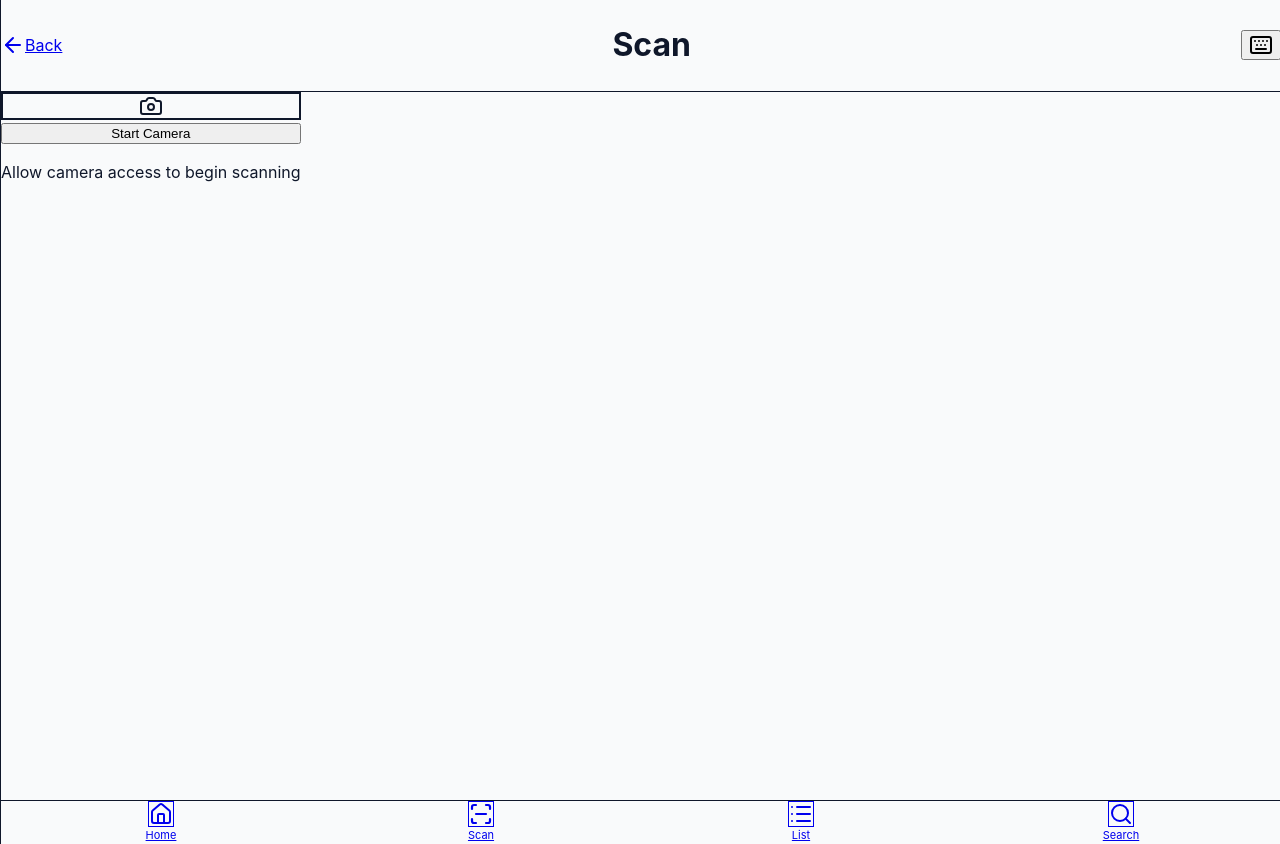
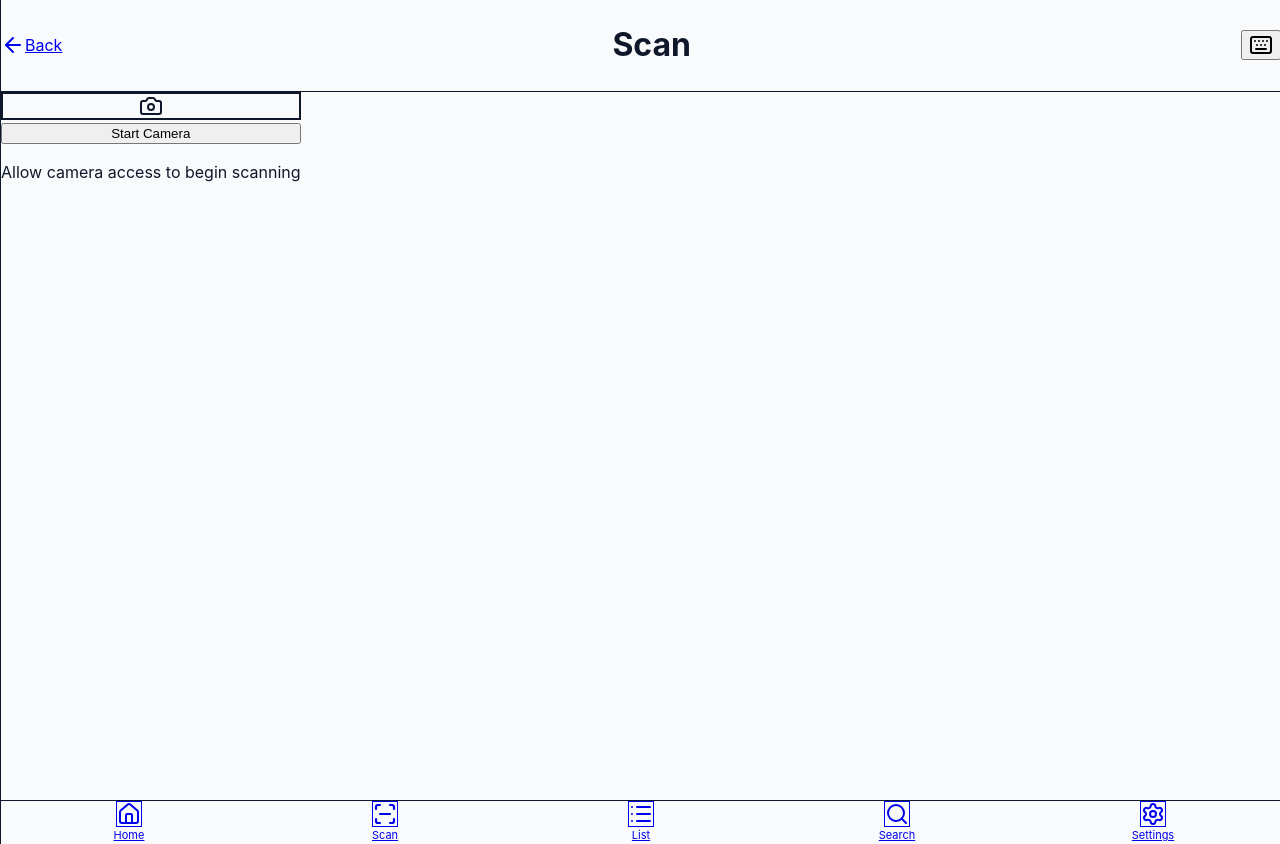
Before and after one commit to anurag450812/pickup-scanner, a React (Vite) app in the folder pickup-scanner-web/: page /scan in a window 1280 px wide. Built offline with nearby package versions, Linux system fonts and the light colour scheme.

Commit message:
UI: minor follow-ups for high-contrast refactor (className fix, consistency)

```diff
--- a/pickup-scanner-web/src/App.tsx
+++ b/pickup-scanner-web/src/App.tsx
@@ -8,6 +8,8 @@ import Home from './pages/Home';
 import Scan from './pages/Scan';
 import List from './pages/List';
 import Search from './pages/Search';
+import ImportExport from './pages/ImportExport';
+import Settings from './pages/Settings';
 import { BottomNav } from './components/BottomNav';
 
 // Create React Query client
@@ -21,12 +23,13 @@ const queryClient = new QueryClient({
 });
 
 function App() {
-  const [isDarkMode] = useState(() => {
+  const [isDarkMode, setIsDarkMode] = useState(() => {
     const saved = localStorage.getItem('darkMode');
     return saved === 'true' || (!saved && window.matchMedia('(prefers-color-scheme: dark)').matches);
   });
 
   useEffect(() => {
+    localStorage.setItem('darkMode', isDarkMode.toString());
     if (isDarkMode) {
       document.documentElement.classList.add('dark');
     } else {
@@ -64,7 +67,7 @@ function App() {
     <QueryClientProvider client={queryClient}>
       <div className="min-h-screen bg-transparent">
         <Router>
-          <AppFrame />
+          <AppFrame isDarkMode={isDarkMode} setIsDarkMode={setIsDarkMode} />
         </Router>
         <Toaster position="top-center" richColors theme={isDarkMode ? 'dark' : 'light'} />
       </div>
@@ -72,7 +75,12 @@ function App() {
   );
 }
 
-function AppFrame() {
+interface AppFrameProps {
+  isDarkMode: boolean;
+  setIsDarkMode: (value: boolean) => void;
+}
+
+function AppFrame({ isDarkMode, setIsDarkMode }: AppFrameProps) {
   return (
     <div className="mx-auto flex min-h-screen w-full max-w-xl flex-col overflow-hidden border-x border-slate-200 dark:border-slate-800">
       <div className="flex-1 overflow-y-auto bg-white dark:bg-slate-900">
@@ -81,6 +89,8 @@ function AppFrame() {
           <Route path="/scan" element={<Scan />} />
           <Route path="/list" element={<List />} />
           <Route path="/search" element={<Search />} />
+          <Route path="/import-export" element={<ImportExport />} />
+          <Route path="/settings" element={<Settings isDarkMode={isDarkMode} setIsDarkMode={setIsDarkMode} />} />
         </Routes>
       </div>
       <BottomNav />
--- a/pickup-scanner-web/src/components/BottomNav.tsx
+++ b/pickup-scanner-web/src/components/BottomNav.tsx
@@ -1,17 +1,18 @@
 import { NavLink } from 'react-router-dom';
-import { Home, ScanLine, List, Search } from 'lucide-react';
+import { Home, ScanLine, List, Search, Settings } from 'lucide-react';
 
 const navItems = [
   { to: '/', label: 'Home', icon: Home },
   { to: '/scan', label: 'Scan', icon: ScanLine },
   { to: '/list', label: 'List', icon: List },
   { to: '/search', label: 'Search', icon: Search },
+  { to: '/settings', label: 'Settings', icon: Settings },
 ];
 
 export function BottomNav() {
   return (
     <nav className="border-t border-slate-200 bg-white dark:border-slate-700 dark:bg-slate-900">
-      <div className="grid grid-cols-4">
+      <div className="grid grid-cols-5">
         {navItems.map(({ to, label, icon: Icon }) => (
           <NavLink
             key={to}
--- a/pickup-scanner-web/src/pages/Home.tsx
+++ b/pickup-scanner-web/src/pages/Home.tsx
@@ -4,6 +4,8 @@ import {
   ScanLine,
   List,
   Search,
+  Download,
+  Settings,
   Package,
   Clock,
 } from 'lucide-react';
@@ -32,7 +34,18 @@ const quickActions = [
     description: 'Find matches and confirm parcels',
     badge: '/',
   },
-  // Removed import/export and preferences per request
+  {
+    to: '/import-export',
+    icon: Download,
+    title: 'Import / export',
+    description: 'Back up or restore your data',
+  },
+  {
+    to: '/settings',
+    icon: Settings,
+    title: 'Preferences',
+    description: 'Device, theme, and feedback',
+  },
 ];
 
 export default function Home() {
```
